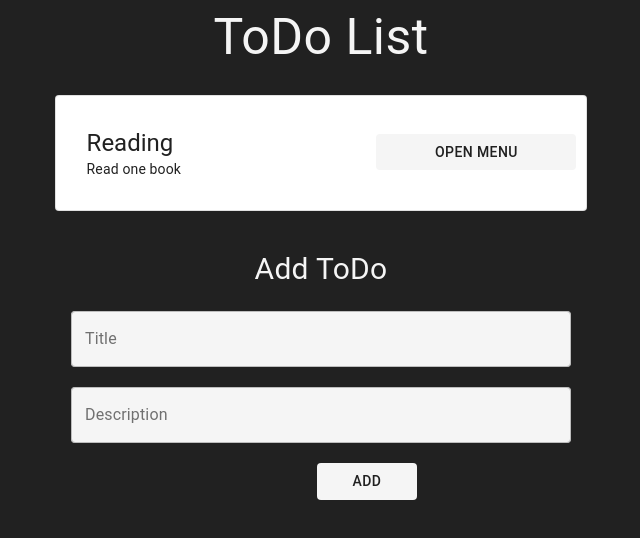
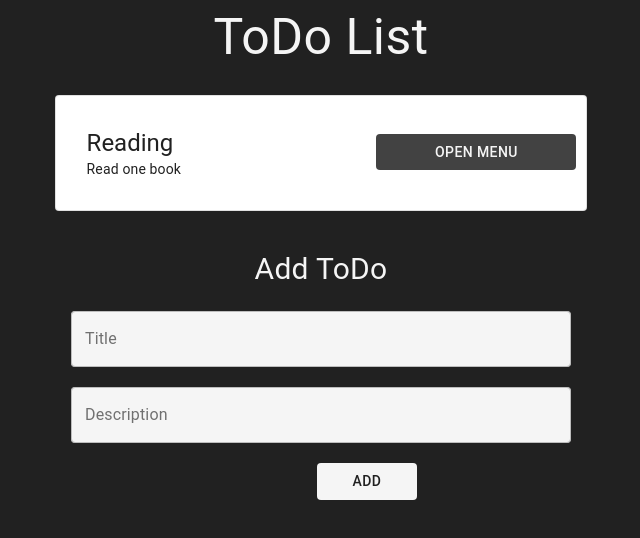
Before and after one commit to PolinaRaguilo/TodoList, a React (Create React App) app: page / in a window 1280 px wide. Shown: the top 538 px of the page, without its empty margins (319-959 px from the left). Built offline with nearby package versions, Linux system fonts and the light colour scheme.

Commit message:
Changed some styles

```diff
--- a/src/components/card-todo/Card-todo.js
+++ b/src/components/card-todo/Card-todo.js
@@ -2,6 +2,7 @@ import {
   Button,
   Card,
   CardContent,
+  colors,
   makeStyles,
   Typography,
 } from '@material-ui/core';
@@ -20,12 +21,17 @@ const useStyles = makeStyles({
     fontSize: 14,
   },
   btn__open: {
+    backgroundColor: colors.grey[800],
+    color: colors.grey[100],
     display: 'block',
     width: 200,
     position: 'absolute',
     marginRight: 0,
     bottom: '35%',
     right: 10,
+    '&:hover': {
+      backgroundColor: colors.grey[600],
+    },
   },
 });
 
```
